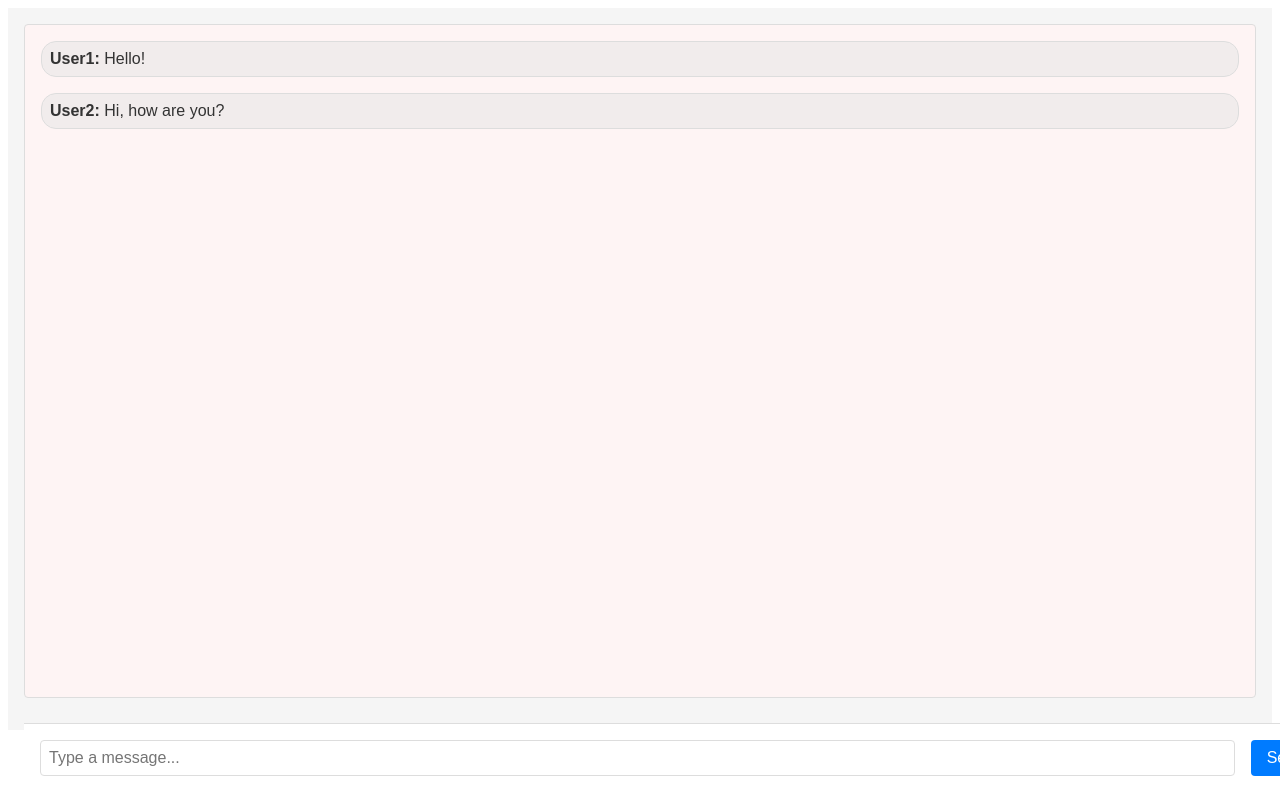
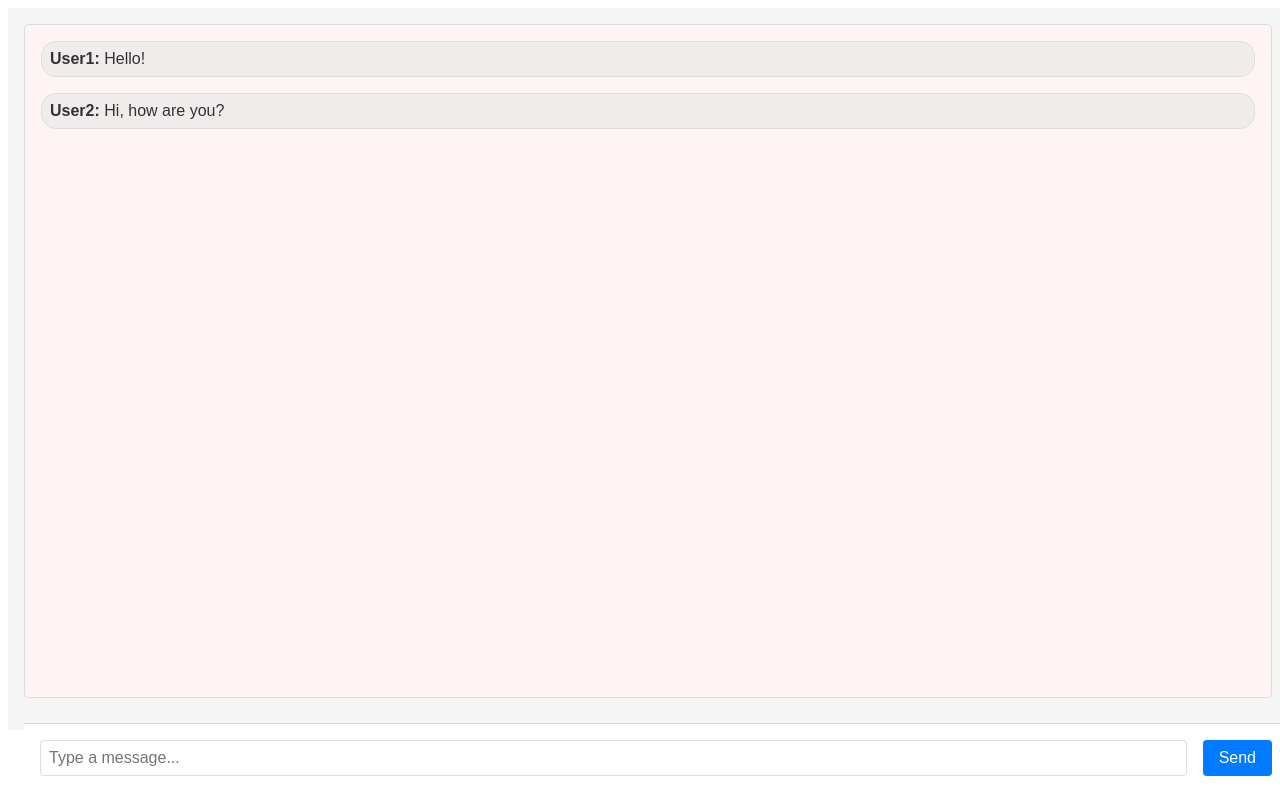
Before and after one commit to Sedafox/electron-svelte-chat-app, a Svelte app: page / in a window 1280 px wide. Built offline with nearby package versions, Linux system fonts and the light colour scheme.

Commit message:
Update styles in App.css and App.svelte

```diff
--- a/src/App.css
+++ b/src/App.css
@@ -1,4 +1,14 @@
 /* App.css */
+
+.app {
+    height: 100vh;
+    /* 100% of the viewport height */
+    width: 100vw;
+    /* 100% of the viewport width */
+    overflow: auto;
+    /* Add scroll if content overflows */
+}
+
 main {
     font-family: Arial, sans-serif;
     padding: 1em;
@@ -51,6 +61,7 @@ main {
     background-color: #007bff;
     color: #fff;
     cursor: pointer;
+    margin-right: 3em;
 }
 
 #message-input button:hover {
--- a/src/App.svelte
+++ b/src/App.svelte
@@ -13,6 +13,7 @@
   }
 </script>
 
+<div class="app">
   <main>
     <div id="message-list">
       {#each messages as message (message.text)}
@@ -28,3 +29,4 @@
       <button on:click={sendMessage}>Send</button>
     </div>
   </main>
+</div>
```
Lines whose indentation alone changed are shown as unchanged.
